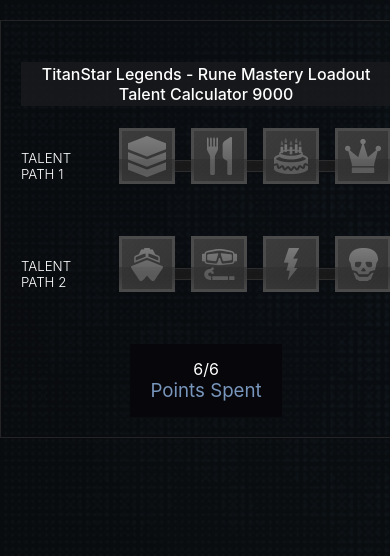
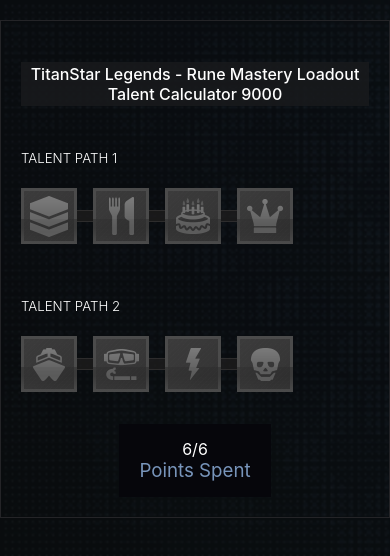
Before and after one commit to sydturn/skill-tree-app, a React (Create React App) app: page / in a window 390 px wide. Shown: the top 556 px of the page. Built offline with nearby package versions, Linux system fonts and the light colour scheme.

Commit message:
fix css from name change

```diff
--- a/src/components/Loadouts/components/RuneTree/RuneTree.css
+++ b/src/components/Loadouts/components/RuneTree/RuneTree.css
@@ -5,7 +5,7 @@
 }
 
 @media screen and (max-width: 680px) {
-  .loadoutsContainer {
+  .runeTreeContainer {
     grid-template-columns: auto;
   }
 }
```
